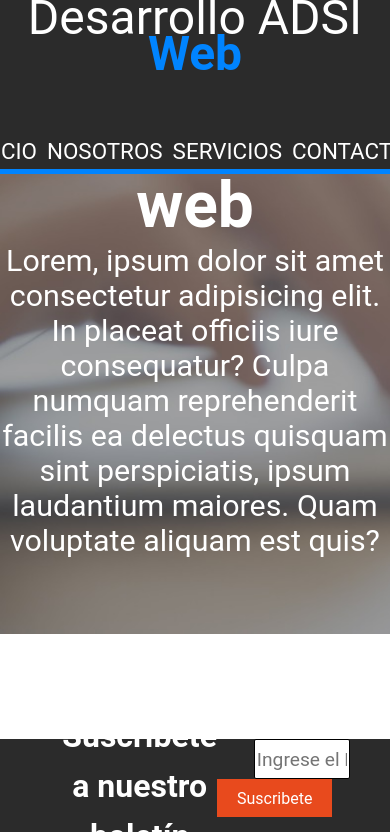
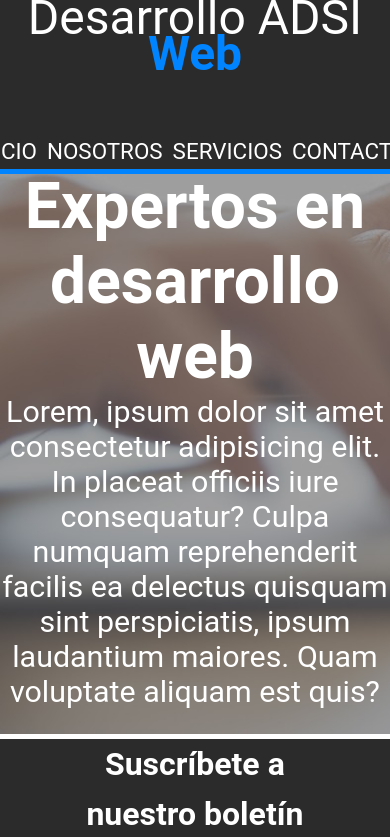
Before and after one commit to Osorio3408/pagina_react_ricardo, a React (Vite) app: page / in a window 390 px wide. Shown: the top 837 px of the page. Built offline with nearby package versions, Linux system fonts and the light colour scheme.

Commit message:
Se hicieron cambios al css en el responsive

```diff
--- a/src/App.css
+++ b/src/App.css
@@ -114,9 +114,7 @@ h1{
       margin: auto;
       width:60%;
   }
-  .input_suscribete input[type=text]{
-      width:50%;
-  }
+
 }
 
 @media only screen and (max-width: 650px){
@@ -138,11 +136,7 @@ h1{
 }
 
 @media only screen and (max-width:500px){
-  .texto_suscribete{
-      width: 90%;
-      padding:0px;
-      line-height:50px;
-  }
+
   .suscribete{
       flex-direction: column;
   }
--- a/src/style/Inicioo.css
+++ b/src/style/Inicioo.css
@@ -109,3 +109,55 @@
 .diseño_grafico img{
     margin-bottom: 20px;
 }
+
+@media only screen and (max-width:960px){
+
+    .inicio{
+        top: -110px;
+    }
+    .texto_inicio{
+        width: 93%;
+        top: 15vh;
+    }
+    .texto_suscribete{
+        width:57%;
+        padding:0;
+    }
+    .input_suscribete{
+        margin-right: 65px;
+    }
+    .input_suscribete input[type=text]{
+        width:60%;
+    }
+}
+
+@media only screen and (max-width:650px){
+    .suscribeteinicio{
+        flex-direction: column;
+        height:16vh;
+        line-height: 10vh;
+    }
+    .texto_suscribete{
+        width: 90%;
+    }
+    .input_suscribete{
+        margin-right:0;
+    }
+    .input_suscribete input[type=text]{
+        width:55%;
+    }
+    button{
+        margin-right: 0px;
+    }
+}
+
+@media only screen and (max-width:500px){
+    .suscribeteinicio{
+        line-height: normal;
+    }
+    .texto_suscribete{
+        width: 75%;
+        padding:0px;
+        line-height:50px;
+    }
+}
```
Also changed, not shown: src/App.jsx (line endings or trailing spaces).
